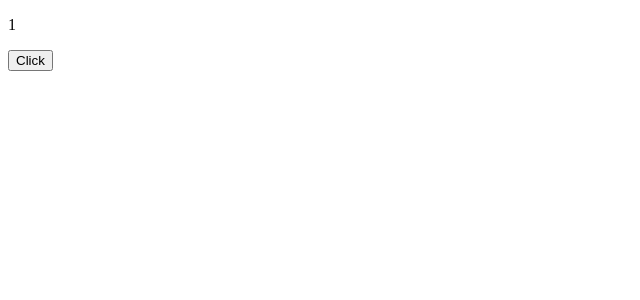
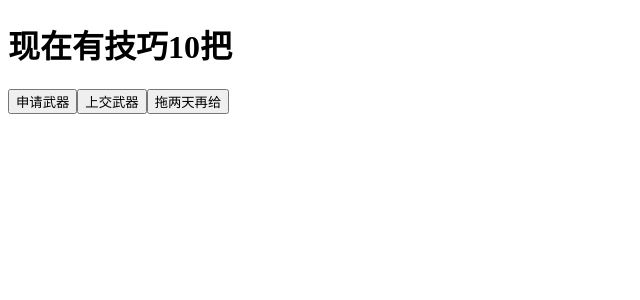
Before and after one commit to cjshinning/imoo-react-app, a React app: page / in a window 1280 px wide. Shown: the top 300 px of the page, without its empty margins (0-640 px from the left). Built offline with nearby package versions, Linux system fonts and the light colour scheme.

Commit message:
迷你redux实现

```diff
--- a/package.json
+++ b/package.json
@@ -31,6 +31,7 @@
     "postcss-flexbugs-fixes": "3.2.0",
     "postcss-loader": "2.0.8",
     "promise": "8.0.1",
+    "prop-types": "^15.6.1",
     "raf": "3.4.0",
     "react": "^16.3.2",
     "react-dev-utils": "^5.0.1",
@@ -90,7 +91,9 @@
     "presets": [
       "react-app"
     ],
-    "plugins": ["transform-decorators-legacy"]
+    "plugins": [
+      "transform-decorators-legacy"
+    ]
   },
   "eslintConfig": {
     "extends": "react-app"
--- /dev/null
+++ b/src/01_learn_redux.js
@@ -0,0 +1,24 @@
+import {createStore} from 'redux'
+// import {createStore} from './woniu-redux'
+
+function counter(state = 0, action){
+    console.log(state,action)
+    switch(action.type){
+        case 'INCREMENT':
+            return state+1
+        case 'DECREMENT':
+            return state-1
+        default:
+            return 10
+    }
+}
+
+let store = createStore(counter)
+
+store.subscribe(()=>
+    console.log(store.getState())
+)
+
+store.dispatch({type:'INCREMENT'})
+store.dispatch({type:'DECREMENT'})
+store.dispatch({type:'INCREMENT'})
--- a/src/index.js
+++ b/src/index.js
@@ -1,20 +1,47 @@
 import React from 'react'
 import ReactDOM from 'react-dom'
-import {createStore,applyMiddleware,compose} from 'redux'
-import thunk from 'redux-thunk'
+// import {createStore,applyMiddleware,compose} from 'redux'
+import {createStore,applyMiddleware} from './woniu-redux'
+// import thunk from 'redux-thunk'
+import thunk from './woniu-redux-thunk'
 import {counter} from './index.redux'
-import {Provider} from 'react-redux'
+// import {Provider} from 'react-redux'
+import {Provider} from './woniu-react-redux'
 import App from './App'
 import Demo from './demo'
+// import './01_learn_redux'
+// import Page from './context.demo'
 
-ReactDOM.render(<Demo></Demo>,document.getElementById('root'))
+// ReactDOM.render(<Page></Page>,document.getElementById('root'))
 
 // const reduxDevtools = window.devToolsExtension?window.devToolsExtension():  f=>f
 // const store = createStore(counter,compose(applyMiddleware(thunk),reduxDevtools))
 
-// ReactDOM.render(
-//     <Provider store={store}>
-//         <App/>
-//     </Provider>,
-//     document.getElementById('root')
-// )
+const store = createStore(counter,applyMiddleware(thunk))
+ReactDOM.render(
+    <Provider store={store}>
+        <App/>
+    </Provider>,
+    document.getElementById('root')
+)
+
+// function add(x){
+//     return function(y){
+//         return x+y+3
+//     }
+// }
+
+// const add = (x)=>y=>x+y+3
+// const ret = add(2)(3)
+// console.log('res is',ret)
+
+// const obj = {
+//     name: 'woniu',
+//     type:'react'
+// }
+// console.log(Object.keys(obj))
+
+// function sayHello(...args){
+//     console.log(args)
+// }
+// sayHello('hello','React','And','Imooc')
--- /dev/null
+++ b/src/woniu-react-redux.js
@@ -0,0 +1,67 @@
+// react-redux
+import React from 'react'
+import PropTypes from 'prop-types'
+import { bindActionCreators } from './woniu-redux';
+
+// connect负责链接组件,给到redux里的数据放到组件的属性里
+// 1.负责接收一个组件，把state里的一些数据放进去，返回一个组件
+// 2.数据变化时，能够通知组件
+// export function connect(){mapStateToProps, mapDispatchToProps}{
+//     return function (WrapComponent){
+//         return class ConnectComponent extends React.Component{
+
+//         }
+//     }
+// }
+export const connect = (mapStateToProps=state=>state, mapDispatchToProps={}) => (WrapComponent) => {
+    return class ConnectComponent extends React.Component{
+        static contextTypes = {
+            store: PropTypes.object
+        }
+        constructor(props, context){
+            super(props)
+            this.state = {
+                props: {}
+            }
+        }
+        componentDidMount(){
+            const {store} =  this.context
+            store.subscribe(()=>this.update())
+            this.update()
+        }
+        update(){
+            // 获取mapStateToProps和mapDispatchToProps 放入到this.props里
+            const {store} =  this.context
+            const stateProps = mapStateToProps(store.getState())
+            const dispatchProps = bindActionCreators(mapDispatchToProps, store.dispatch)
+            // console.log(stateProps)
+            this.setState({
+                props:{
+                    ...this.state.props,
+                    ...stateProps,
+                    ...dispatchProps
+                }
+            })
+        }
+        render(){
+            return <WrapComponent {...this.state.props}></WrapComponent>
+        }
+    }
+}
+
+// Provider，把store放到context里，所有子元素可以直接获取到store
+export class Provider extends React.Component{
+    static childContextTypes = {
+        store: PropTypes.object
+    }
+    getChildContext(){
+        return {store: this.store}
+    }
+    constructor(props, context){
+        super(props,context)
+        this.store = props.store
+    }
+    render(){
+        return this.props.children
+    }
+}
--- /dev/null
+++ b/src/woniu-redux-thunk.js
@@ -0,0 +1,11 @@
+
+const thunk = ({dispatch,getState})=>next=>action=>{
+    console.log(action,typeof(action))
+    // 如果是函数，执行一下，参数是dispatch和getState
+    if(typeof action == 'function'){
+        return action(dispatch, getState)
+    }
+    // 默认什么都没干
+    return next(action)
+}
+export default thunk
--- /dev/null
+++ b/src/woniu-redux.js
@@ -0,0 +1,61 @@
+export function createStore(reducer, enhancer){
+    if(enhancer) {
+        return enhancer(createStore)(reducer)
+    }
+
+    let currentState = {}
+    let currentListeners = []
+
+    function getState(){
+        return currentState
+    }
+
+    function subscribe(listener){
+        currentListeners.push(listener)
+    }
+
+    function dispatch(action){
+        currentState = reducer(currentState, action)
+        currentListeners.forEach(v=>v())
+        return action
+    }
+
+    dispatch({type: '@IMOOC/WONIU-REDUX'})
+    return {getState,subscribe,dispatch}
+}
+
+export function applyMiddleware(middleware){
+    return createStore=>(...args)=>{
+        const store = createStore(...args)
+        let dispatch = store.dispatch
+
+        const midApi = {
+            getState: store.getState,
+            dispatch: (...args)=>dispatch(...args)
+        }
+        dispatch = middleware(midApi)(store.dispatch)
+        return {
+            ...store,
+            dispatch
+        }
+    }
+}
+
+// {addGun,removeGun,addGunAsync}
+function bindActionCreator(creator, dispatch){
+    return (...args) => dispatch(creator(...args))
+}
+
+export function bindActionCreators(creators,dispatch){
+    // let bound = {}
+    // Object.keys(creators).forEach(v=>{
+    //     let creator = creators[v]
+    //     bound[v] = bindActionCreator(creator, dispatch)
+    // })
+    // return bound
+
+    return Object.keys(creators).reduce((ret,item)=>{
+        ret[item] = bindActionCreator(creators[item],dispatch)
+        return ret
+    },{})
+}
```
Also changed, not shown: src/App.js (+7 -3 lines), src/context.demo.js (added, +52 -0 lines).
